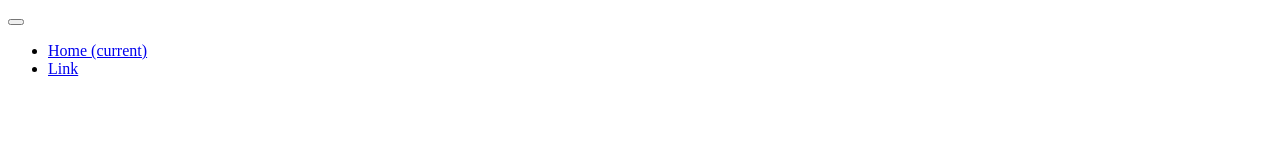
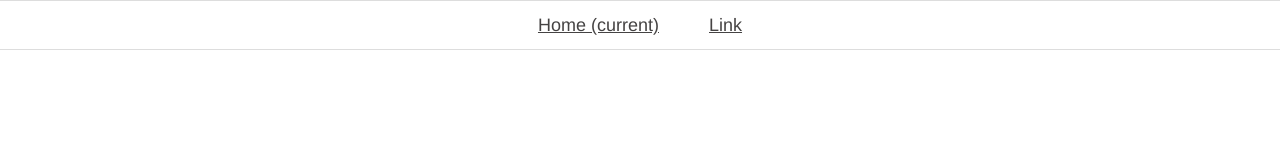
Before and after one commit to samcyn/pencil, a plain HTML site: page index.html in a window 1280 px wide. Drawn offline with Linux system fonts and the light colour scheme.

Commit message:
Added styling for HEADER in SCSS folder

```diff
--- /dev/null
+++ b/assets/css/style.scss
@@ -0,0 +1 @@
+@import './../scss/_main.scss';
--- a/assets/scss/_main.scss
+++ b/assets/scss/_main.scss
@@ -9,6 +9,6 @@
 
 
 @import 'layout/_header.scss';
-@import 'layout/_main.scss';
-@import 'layout/_aside.scss';
-@import 'layout/_inner-section.scss';
+@import 'layout/_main-content.scss';
+@import 'layout/_sidebar.scss';
+@import 'layout/_footer.scss';
--- a/assets/scss/base/_reset.scss
+++ b/assets/scss/base/_reset.scss
@@ -0,0 +1,17 @@
+*, *:after, *:before{
+  box-sizing: border-box;
+}
+html {
+  font-size: 62.5%;
+}
+body, ul{
+  color: $brand-color;
+  font-family: 'Franklin Gothic Medium', 'Arial Narrow', Arial, sans-serif;
+  margin: 0;
+  padding: 0;
+
+}
+
+ul{
+  list-style-type: none;
+}
--- a/assets/scss/base/_variables.scss
+++ b/assets/scss/base/_variables.scss
@@ -0,0 +1 @@
+$brand-color: #454343;
--- a/assets/scss/layout/_header.scss
+++ b/assets/scss/layout/_header.scss
@@ -0,0 +1,29 @@
+.navbar{
+  border-top: 0.1rem solid #DDD;
+  border-bottom: 0.1rem solid #DDD;
+  display: flex;
+  flex-flow: row nowrap;
+}
+
+.navbar__toggler{
+  display: none;
+  width: 5rem;
+}
+
+.navbar__collapse{
+  flex: 1 0 0;
+}
+.navbar__list{
+  align-content: center;
+  align-items: center;
+  display: flex;
+  justify-content: center;
+
+}
+.nav__link{
+  color: inherit;
+  display: block;
+  font-size: 1.8rem;
+  line-height: 1.8rem;
+  padding: 1.5rem 2.5rem;
+}
```
Also changed, not shown: assets/css/style.css, assets/scss/base/_base.scss (added), assets/scss/components/_card.scss (added), 1 other file.
